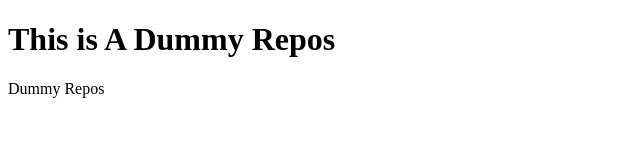
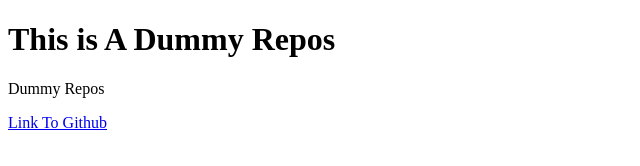
Before and after one commit to internhub/dummy, a plain HTML site: page index.html in a window 1280 px wide. Shown: the whole page, without its empty margins (0-640 px from the left). Drawn offline with Linux system fonts and the light colour scheme.

Commit message:
added github link

```diff
--- a/index.html
+++ b/index.html
@@ -6,5 +6,6 @@
 <body>
  <h1>This is A Dummy Repos</h1>
  <p>Dummy Repos</p>
+ <a href="http://Github.com">Link To Github</a>
 </body>
 </html>
```
